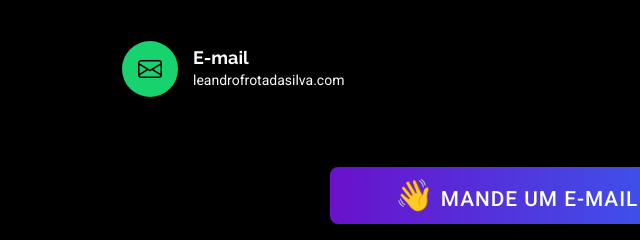
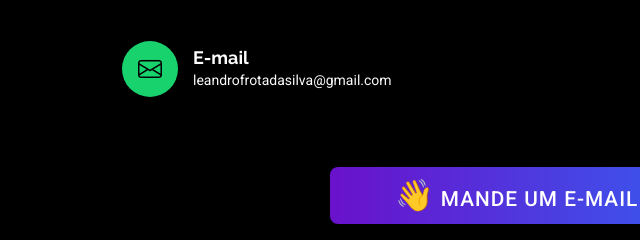
Before and after one commit to JLeandrodc/portifolio, a plain HTML site: page contact.html in a window 1280 px wide. Shown: the part 199-439 px from the top of the page, 60-700 px from the left. Drawn offline with nearby package versions, Linux system fonts and the light colour scheme.

Commit message:
Update contact.html

```diff
--- a/contact.html
+++ b/contact.html
@@ -109,7 +109,7 @@
               <div>
                 <h3><span>E-mail</span>
                 </h3>
-                <p>leandrofrotadasilva.com</p>
+                <p>leandrofrotadasilva@gmail.com</p>
               </div>
             </div>
           </div>
@@ -123,7 +123,7 @@
                     Media</span></h3>
                 <div class="social-links">
                   <a href="https://github.com/JLeandrodc"><i class="bi bi-github"></i></a>
-                  <a href="mailto:leandrofrotadasilva.com"><i class="bi bi-envelope"></i></a>
+                  <a href="mailto:leandrofrotadasilva@gmail.com"><i class="bi bi-envelope"></i></a>
                   <a href="https://linkedin.com/in/jose-leandro-frota"><i class="bi bi-linkedin"></i></a>
                 </div>
               </div>
```
